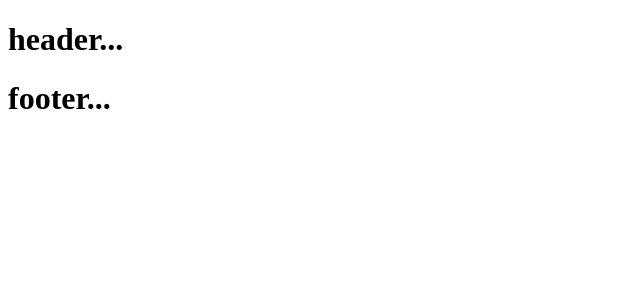
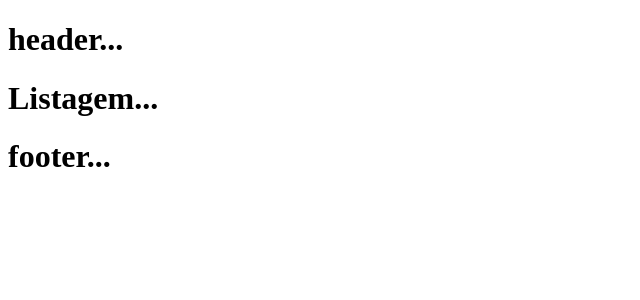
Before and after one commit to xThiagoSant/front-web-doacoes, a React (Create React App) app: page /listagem in a window 1280 px wide. Shown: the top 300 px of the page, without its empty margins (0-640 px from the left). Built offline with nearby package versions, Linux system fonts and the light colour scheme.

Commit message:
criacao de rotas - listagem

```diff
--- a/src/App.js
+++ b/src/App.js
@@ -4,6 +4,8 @@ import {Switch, BrowserRouter, Router, Route } from 'react-router-dom'
 import Home from './pages/Home'
 import Entidade from './pages/Entidade'
 import Evento from './pages/Evento'
+import Doacao from './pages/Doacao'
+import Listagem from './pages/listagem'
 
 
 function App() {
@@ -15,6 +17,8 @@ function App() {
           <Route exact path='/' component={Home} />
           <Route exact path='/entidade' component={Entidade} />
           <Route exact path='/evento' component={Evento} />
+          <Route exact path='/doacao' component={Doacao} />
+          <Route exact path='/listagem' component={Listagem} />
         </Switch>
         <h1>footer...</h1>
       </div>
--- /dev/null
+++ b/src/pages/Doacao.js
@@ -0,0 +1,11 @@
+import React from 'react'
+
+const Doacao = () =>{
+    return(
+        <div>
+            <h1>Doacao</h1>
+        </div>
+    )
+}
+
+export default Doacao
--- /dev/null
+++ b/src/pages/listagem.js
@@ -0,0 +1,11 @@
+import React from 'react'
+
+const Listagem = () =>{
+    return(
+        <div>
+            <h1>Listagem...</h1>
+        </div>
+    )
+}
+
+export default Listagem
```
